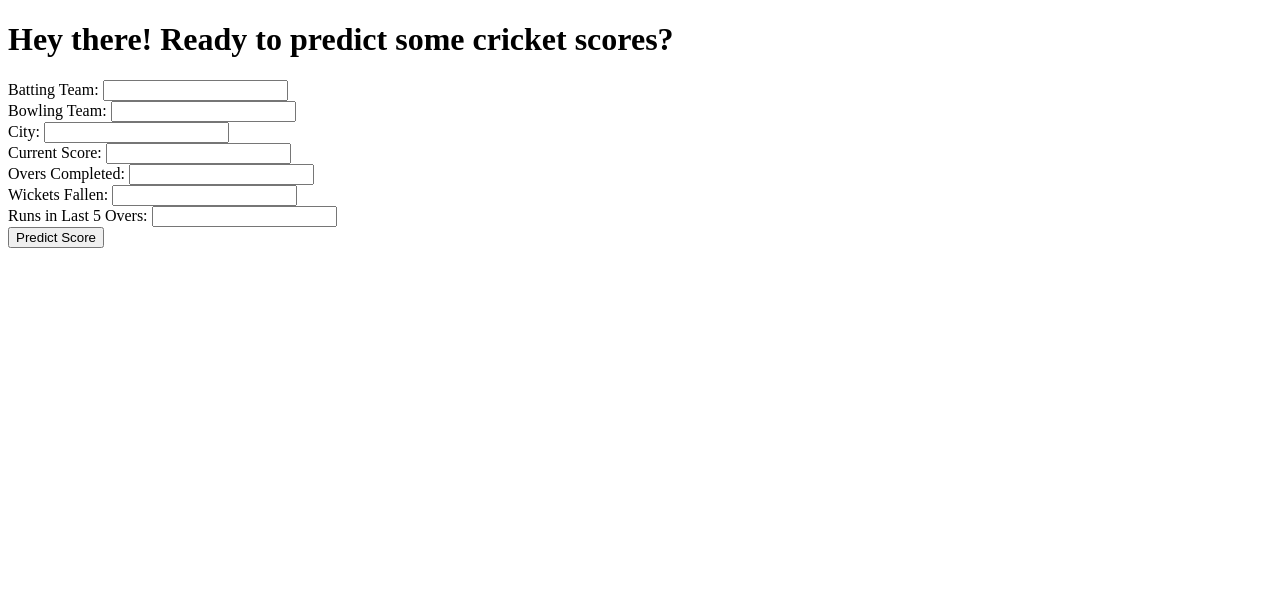
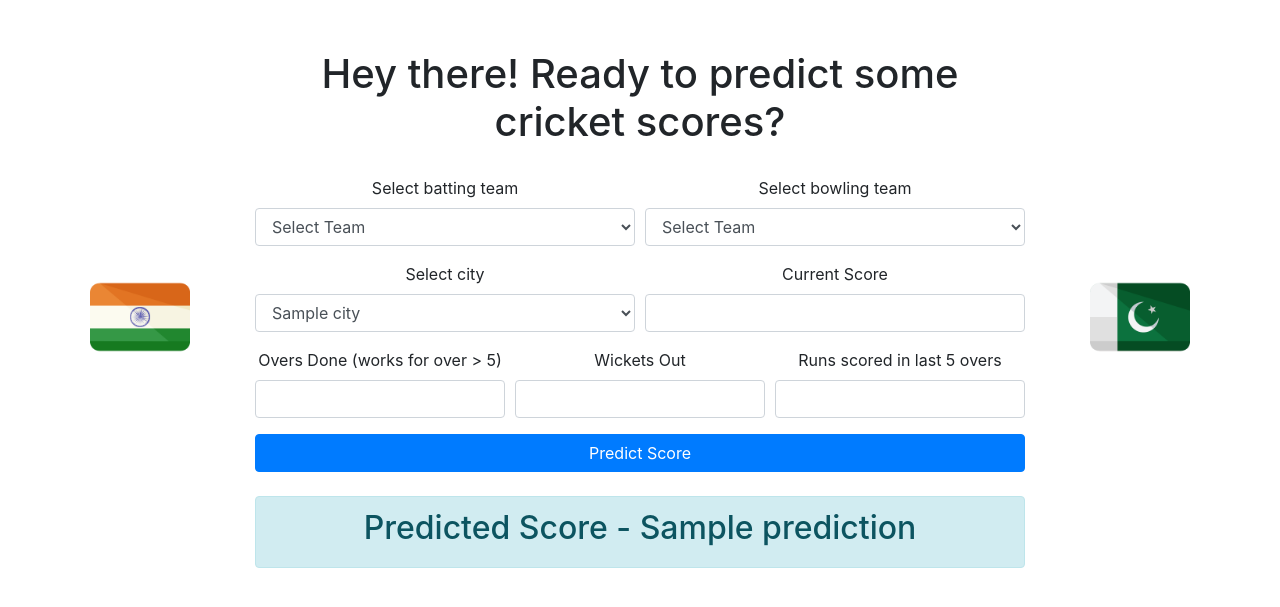
Before and after one commit to namaniisc/ScoreCast, a Flask app: template templates/index.html in a window 1280 px wide. Shown: the top 607 px of the page. Run offline with Flask 3, Linux system fonts and the light colour scheme; the template is opened without the code that fills it: most values are stand-ins (such as "Sample title", 1, 10 or a date in 2020); parts of the project's set-up code (start-up, migrations or seed data) failed here and were passed over; some libraries are stand-ins or nearby versions.

Commit message:
Update index.html

```diff
--- a/templates/index.html
+++ b/templates/index.html
@@ -2,25 +2,129 @@
 <html>
 <head>
     <title>Score Cast:Cricket Score Predictor</title>
+    <link href="https://stackpath.bootstrapcdn.com/bootstrap/4.5.2/css/bootstrap.min.css" rel="stylesheet">
+    <script src="https://code.jquery.com/jquery-3.5.1.slim.min.js"></script>
+    <script src="https://cdn.jsdelivr.net/npm/@popperjs/core@2.5.4/dist/umd/popper.min.js"></script>
+    <script src="https://stackpath.bootstrapcdn.com/bootstrap/4.5.2/js/bootstrap.min.js"></script>
+    <style>
+        body {
+            padding-top: 50px;
+        }
+        .container {
+            max-width: 1200px;
+        }
+        h1 {
+            margin-bottom: 30px;
+        }
+        .team-image {
+            width: 100px;
+            height: 100px;
+        }
+    </style>
+    <script>
+        function updateTeamImage(team, elementId) {
+            const imgElement = document.getElementById(elementId);
+            if (team) {
+                imgElement.src = `/static/images/${team.toLowerCase().replace(' ', '_')}.png`;
+                imgElement.alt = team;
+            } else {
+                imgElement.src = '';
+                imgElement.alt = '';
+            }
+        }
+
+        $(document).ready(function() {
+            // Initialize default images
+            updateTeamImage('India', 'batting_team_image');
+            updateTeamImage('Pakistan', 'bowling_team_image');
+
+            // Update images on team selection change
+            $('#batting_team').change(function() {
+                updateTeamImage(this.value, 'batting_team_image');
+            });
+            $('#bowling_team').change(function() {
+                updateTeamImage(this.value, 'bowling_team_image');
+            });
+        });
+    </script>
 </head>
 <body>
-    <h1>Hey there! Ready to predict some cricket scores?</h1>
-    <form method="POST">
-        <label for="batting_team">Batting Team:</label>
-        <input type="text" id="batting_team" name="batting_team" required><br>
-        <label for="bowling_team">Bowling Team:</label>
-        <input type="text" id="bowling_team" name="bowling_team" required><br>
-        <label for="city">City:</label>
-        <input type="text" id="city" name="city" required><br>
-        <label for="current_score">Current Score:</label>
-        <input type="number" id="current_score" name="current_score" required><br>
-        <label for="overs">Overs Completed:</label>
-        <input type="number" step="0.1" id="overs" name="overs" required><br>
-        <label for="wickets">Wickets Fallen:</label>
-        <input type="number" id="wickets" name="wickets" required><br>
-        <label for="last_five">Runs in Last 5 Overs:</label>
-        <input type="number" id="last_five" name="last_five" required><br>
-        <button type="submit">Predict Score</button>
-    </form>
+    <div class="container text-center">
+        <div class="row">
+            <div class="col-md-2 d-flex align-items-center justify-content-center">
+                <!-- Batting Team Image -->
+                <img id="batting_team_image" class="team-image" src="" alt="Batting Team">
+            </div>
+
+            <div class="col-md-8">
+                <h1>Hey there! Ready to predict some cricket scores?</h1>
+                <form method="POST">
+                    <div class="form-row">
+                        <div class="form-group col-md-6">
+                            <label for="batting_team">Select batting team</label>
+                            <select class="form-control" name="batting_team" id="batting_team" required>
+                                <option value="">Select Team</option>
+                                {% for team in teams %}
+                                <option value="{{ team }}" {% if team == 'India' %}selected{% endif %}>{{ team }}</option>
+                                {% endfor %}
+                            </select>
+                        </div>
+                        <div class="form-group col-md-6">
+                            <label for="bowling_team">Select bowling team</label>
+                            <select class="form-control" name="bowling_team" id="bowling_team" required>
+                                <option value="">Select Team</option>
+                                {% for team in teams %}
+                                <option value="{{ team }}" {% if team == 'Pakistan' %}selected{% endif %}>{{ team }}</option>
+                                {% endfor %}
+                            </select>
+                        </div>
+                    </div>
+
+                    <div class="form-row">
+                        <div class="form-group col-md-6">
+                            <label for="city">Select city</label>
+                            <select class="form-control" name="city" id="city" required>
+                                {% for city in cities %}
+                                <option value="{{ city }}">{{ city }}</option>
+                                {% endfor %}
+                            </select>
+                        </div>
+                        <div class="form-group col-md-6">
+                            <label for="current_score">Current Score</label>
+                            <input type="number" class="form-control" name="current_score" id="current_score" required>
+                        </div>
+                    </div>
+
+                    <div class="form-row">
+                        <div class="form-group col-md-4">
+                            <label for="overs">Overs Done (works for over > 5)</label>
+                            <input type="number" step="0.1" class="form-control" name="overs" id="overs" required>
+                        </div>
+                        <div class="form-group col-md-4">
+                            <label for="wickets">Wickets Out</label>
+                            <input type="number" class="form-control" name="wickets" id="wickets" required>
+                        </div>
+                        <div class="form-group col-md-4">
+                            <label for="last_five">Runs scored in last 5 overs</label>
+                            <input type="number" class="form-control" name="last_five" id="last_five" required>
+                        </div>
+                    </div>
+
+                    <button type="submit" class="btn btn-primary btn-block">Predict Score</button>
+                </form>
+
+                {% if prediction %}
+                <div class="alert alert-info mt-4 text-center" role="alert">
+                    <h2>Predicted Score - {{ prediction }}</h2>
+                </div>
+                {% endif %}
+            </div>
+
+            <div class="col-md-2 d-flex align-items-center justify-content-center">
+                <!-- Bowling Team Image -->
+                <img id="bowling_team_image" class="team-image" src="" alt="Bowling Team">
+            </div>
+        </div>
+    </div>
 </body>
 </html>
```
